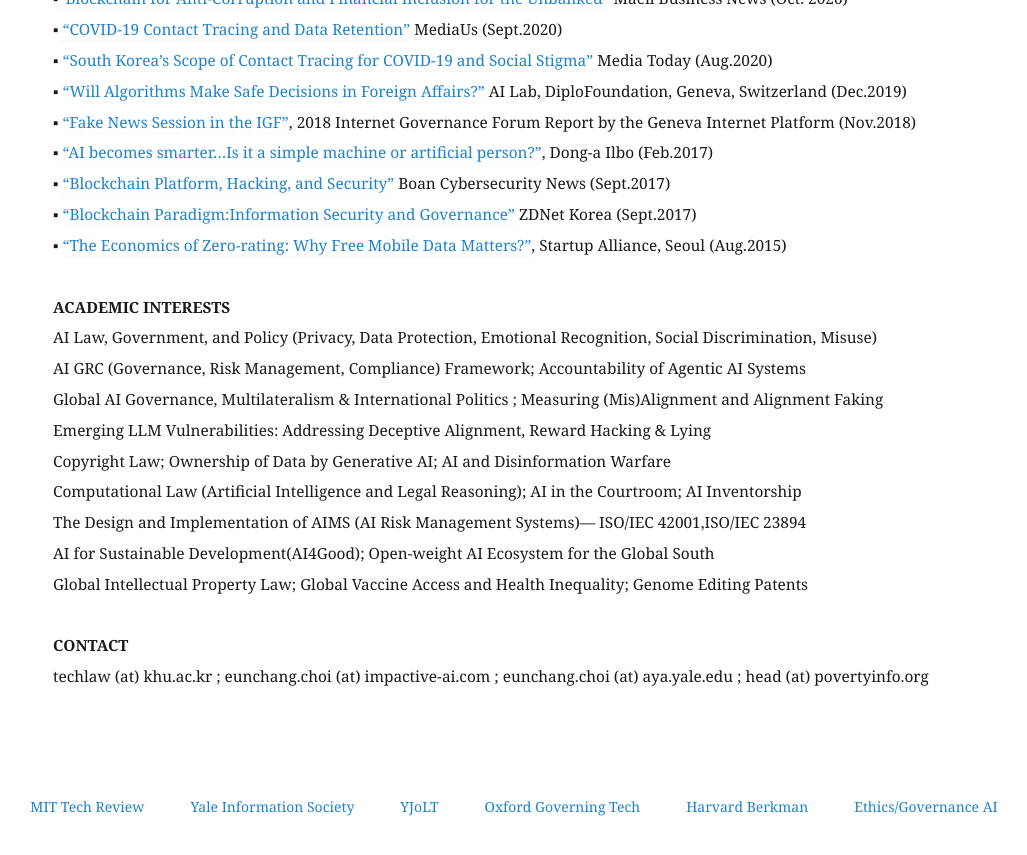
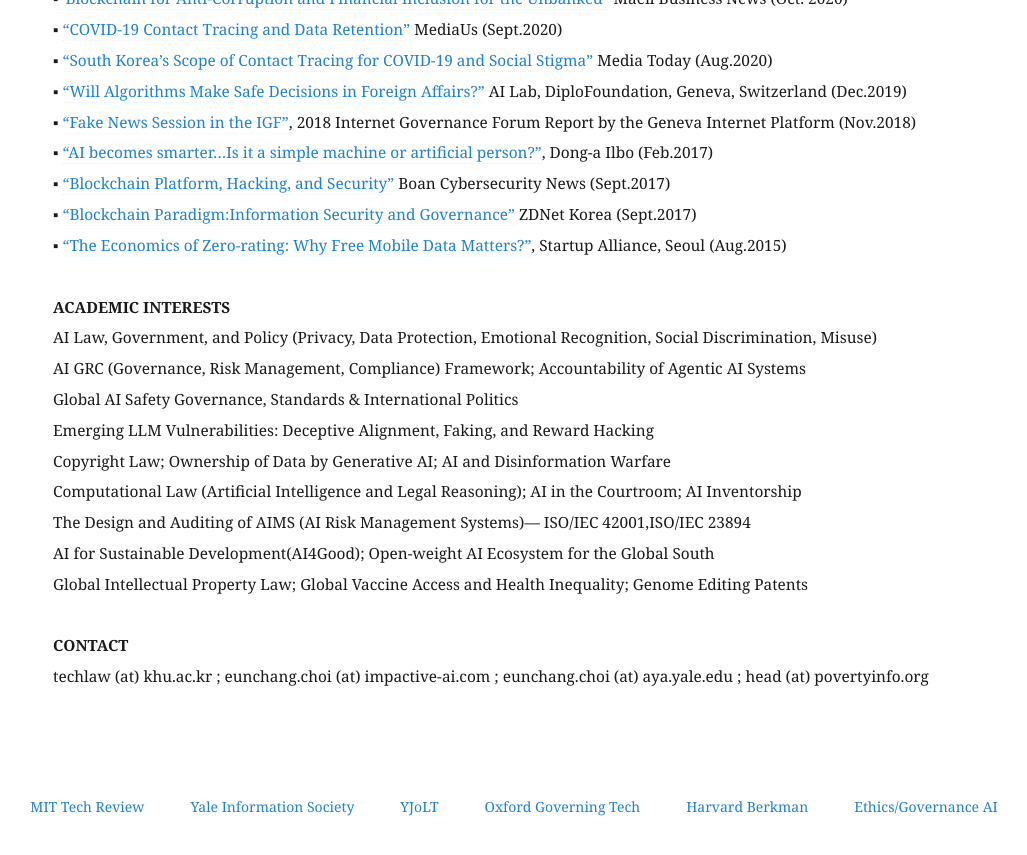
Before and after one commit to eunchangchoi/eunchangchoi.github.io, a Jekyll site: the page built from index.md, in a window 1280 px wide and 900 px high, scrolled down 10926 px. Shown: the top 855 px of the window, without its empty margins (47-1074 px from the left). Built offline with Jekyll 4.4.1, drawn with Linux system fonts in a browser that asks for light colours.

Commit message:
Update index.md

```diff
--- a/index.md
+++ b/index.md
@@ -248,11 +248,11 @@
  <strong> ACADEMIC INTERESTS </strong> <br>
    AI Law, Government, and Policy (Privacy, Data Protection, Emotional Recognition, Social Discrimination, Misuse) <br>
    AI GRC (Governance, Risk Management, Compliance) Framework; Accountability of Agentic AI Systems <br>
-   Global AI Governance, Multilateralism & International Politics ; Measuring (Mis)Alignment and Alignment Faking <br>
-   Emerging LLM Vulnerabilities: Addressing Deceptive Alignment, Reward Hacking & Lying <br>
+   Global AI Safety Governance, Standards & International Politics <br>
+   Emerging LLM Vulnerabilities: Deceptive Alignment, Faking, and Reward Hacking <br>
    Copyright Law; Ownership of Data by Generative AI; AI and Disinformation Warfare <br>
    Computational Law (Artificial Intelligence and Legal Reasoning); AI in the Courtroom; AI Inventorship <br>
-   The Design and Implementation of AIMS (AI Risk Management Systems)— ISO/IEC 42001,ISO/IEC 23894  <br>
+   The Design and Auditing of AIMS (AI Risk Management Systems)— ISO/IEC 42001,ISO/IEC 23894  <br>
    AI for Sustainable Development(AI4Good); Open-weight AI Ecosystem for the Global South <br>
    Global Intellectual Property Law; Global Vaccine Access and Health Inequality; Genome Editing Patents <br>
   <br>
```
